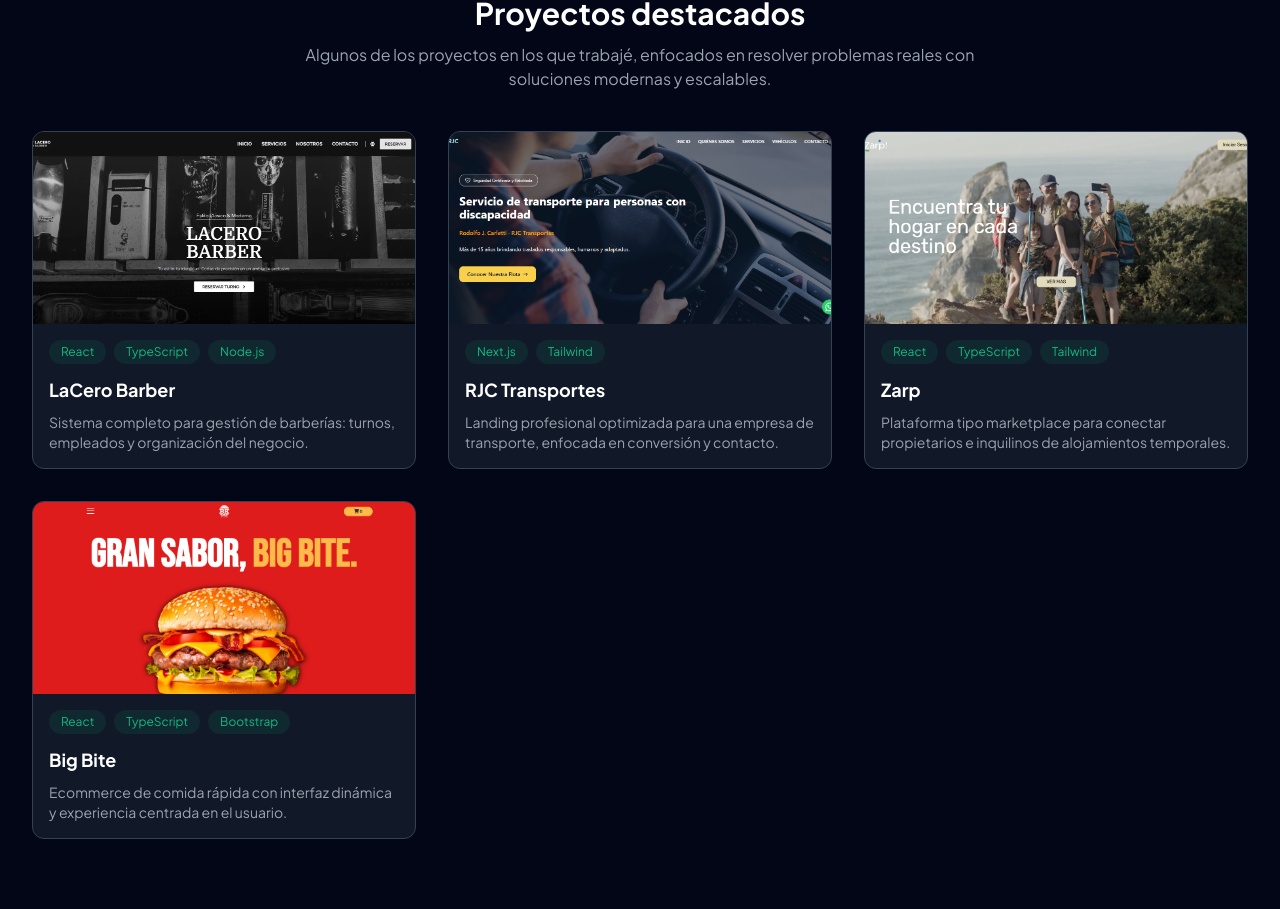
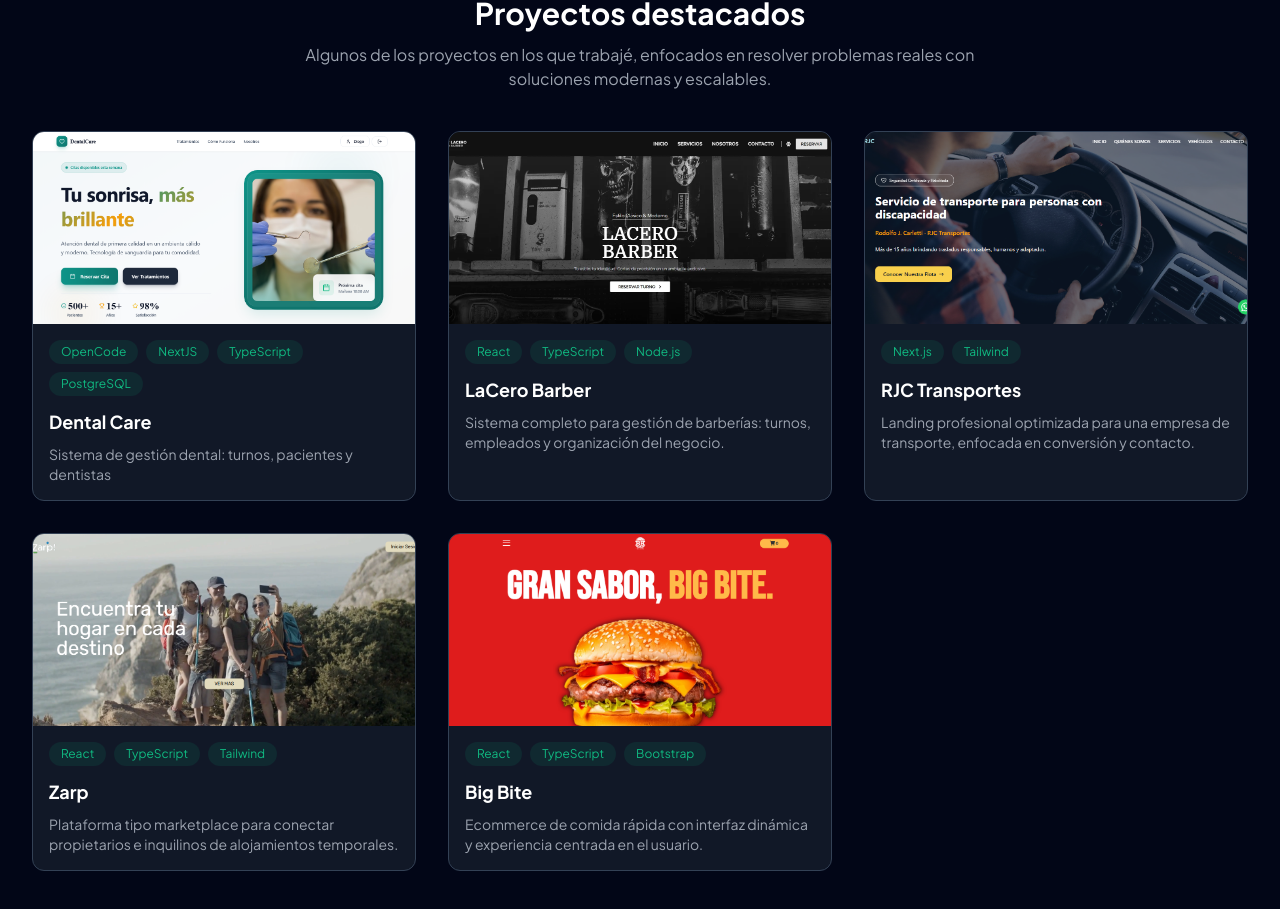
Before and after one commit to DiegoCanaless/Portafolio, a Next.js app: page / in a window 1280 px wide. Shown: the part 1637-2546 px from the top of the page. Built offline with nearby package versions, Linux system fonts and the light colour scheme.

Commit message:
Subido nuevo proyecto

```diff
--- a/components/sections/Project.tsx
+++ b/components/sections/Project.tsx
@@ -14,6 +14,16 @@ export default function Project() {
                 </div>
 
                 <div className="grid grid-cols-1 sm:grid-cols-2 lg:grid-cols-3 gap-8">
+                    <CardProject
+                        imagen="/DentalCare.webp"
+                        titulo="Dental Care"
+                        descripcion="Sistema de gestión dental: turnos, pacientes y dentistas"
+                        tecnologias={["OpenCode","NextJS", "TypeScript", "PostgreSQL"]}
+                        github="https://github.com/DiegoCanaless/DentalCareFront"
+                        githubBackend="https://github.com/DiegoCanaless/DentalCareBack"
+                        deployment={true}
+                        deploy="https://dental-care-front.vercel.app/"
+                    />
                     <CardProject
                         imagen="/lacerobarber.webp"
                         titulo="LaCero Barber"
```
Also changed, not shown: public/DentalCare.webp (added).
